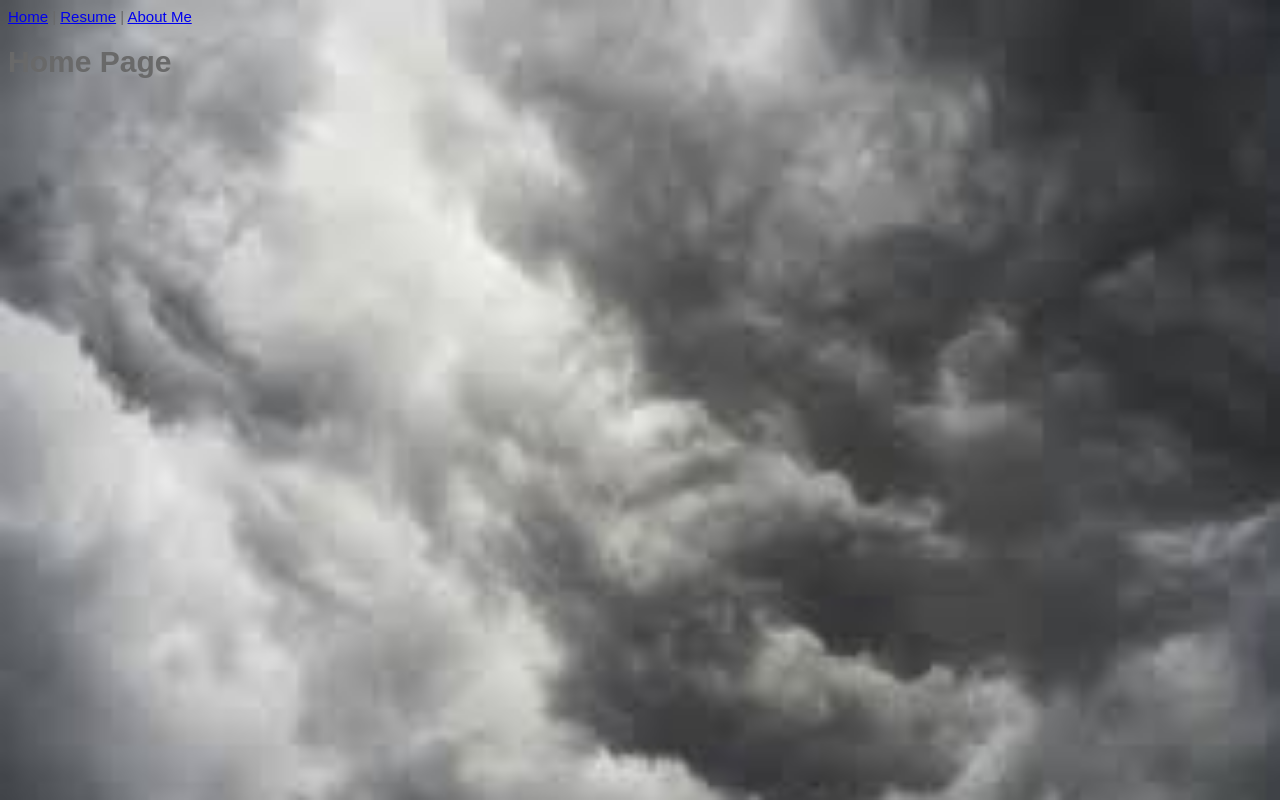
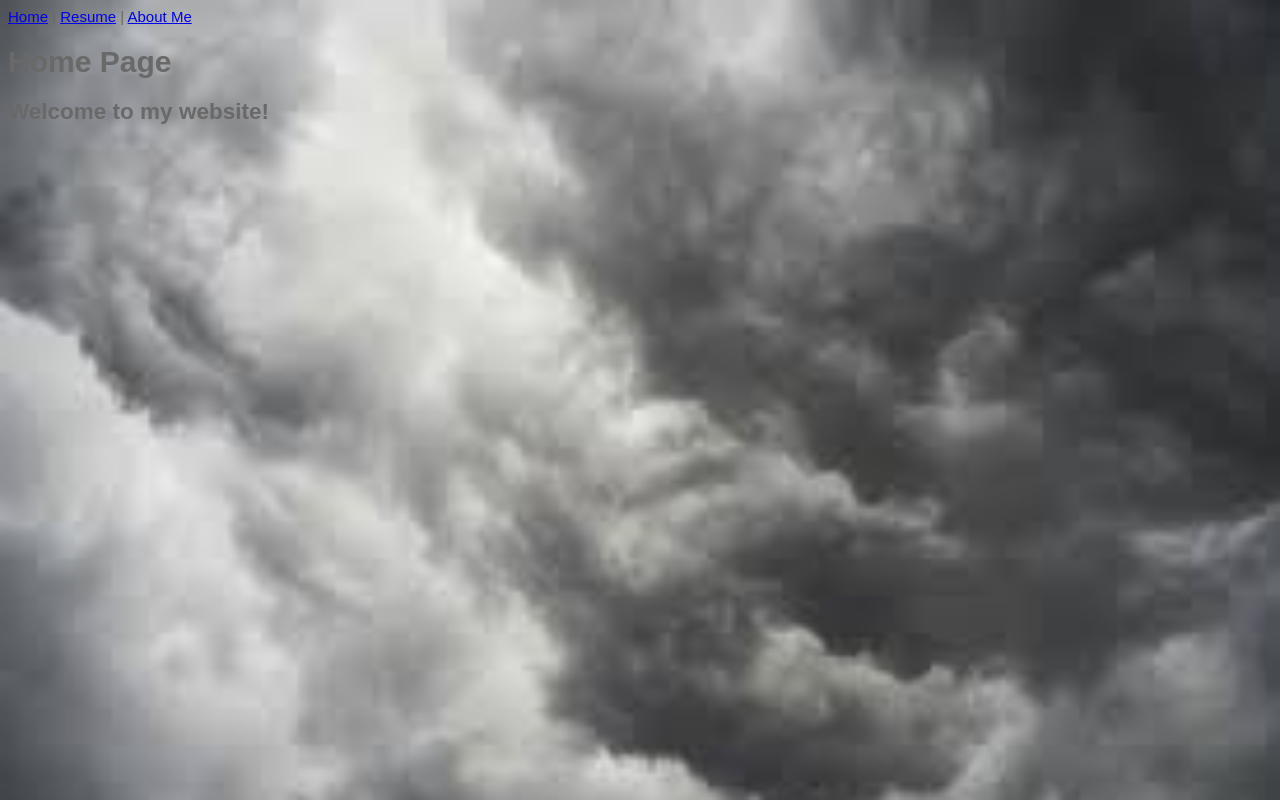
Before and after one commit to charles-d2/charles-d2.github.io, a plain HTML site: page index.html in a window 1280 px wide. Drawn offline with Linux system fonts and the light colour scheme.

Commit message:
Update index.html

```diff
--- a/index.html
+++ b/index.html
@@ -9,5 +9,8 @@
 <body class="homebg">
     <a href="#">Home</a> | <a href="html/resume.html">Resume</a> | <a href="html/aboutme.html">About Me</a>
     <h1>Home Page</h1>
+    <h2>
+    Welcome to my website!
+    </h2>
 </body>
 </html>
```
